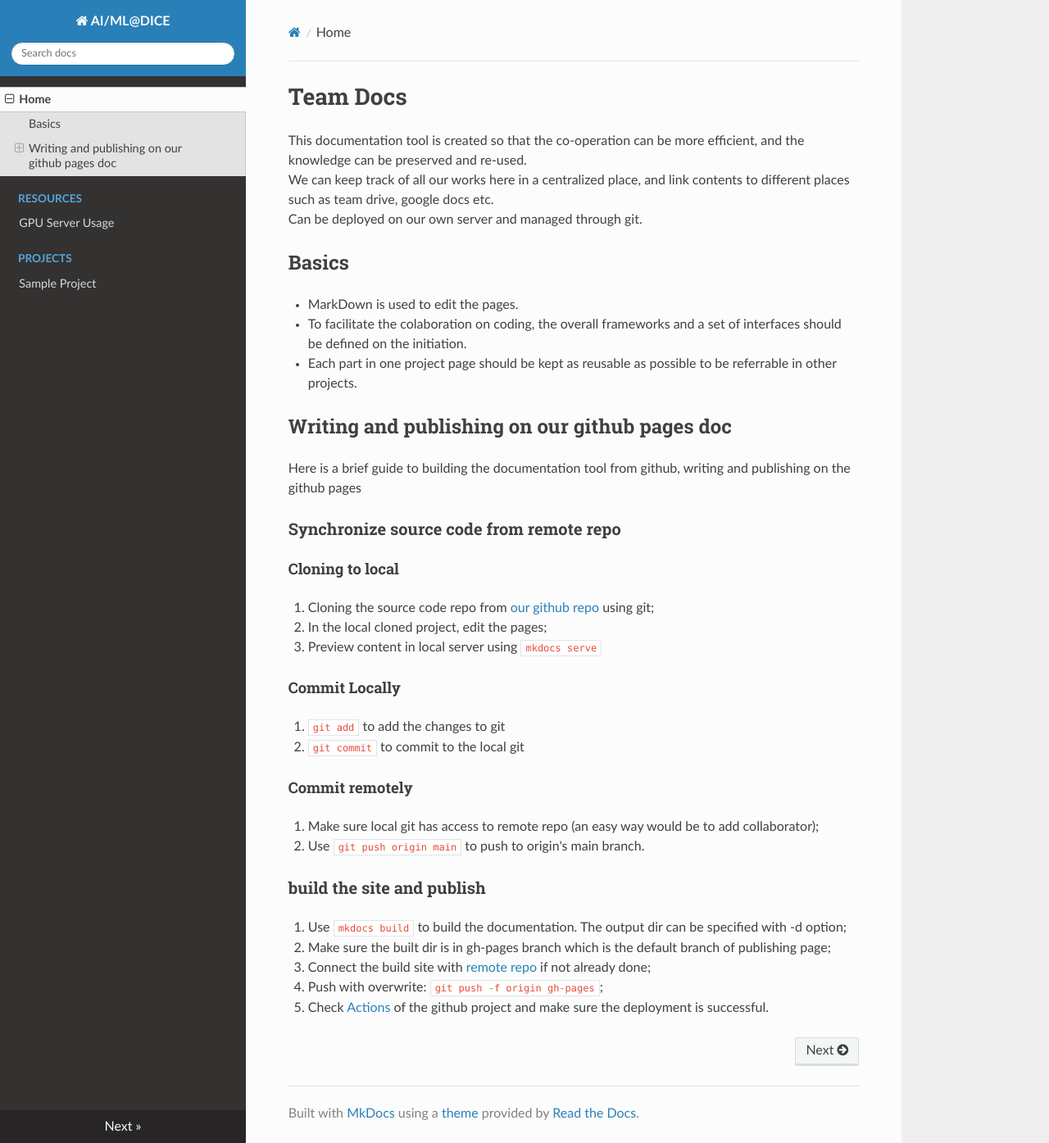
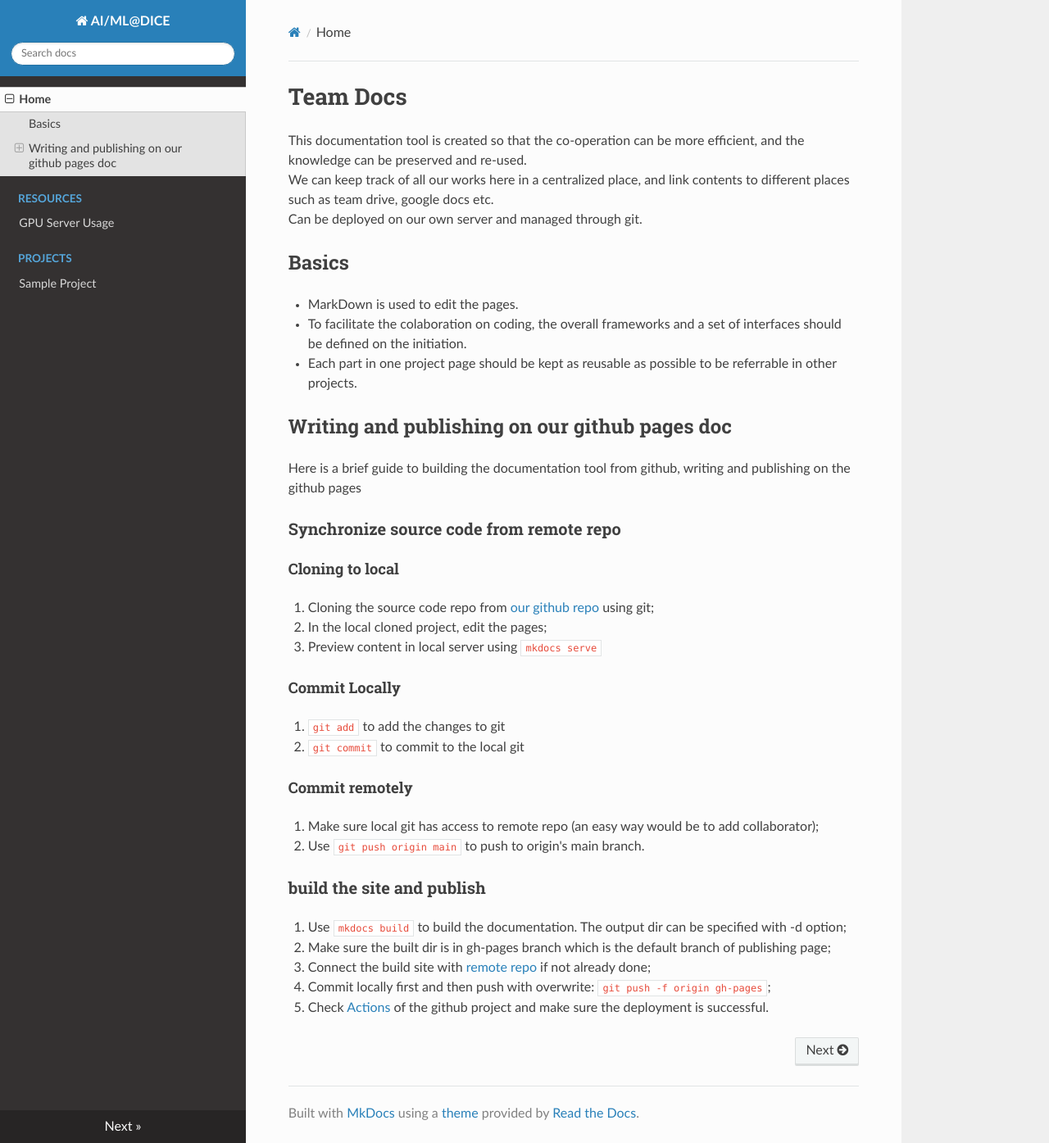
Before and after one commit to diceaiteam/teamdocs, an MkDocs documentation site: the page built from docs/index.md, in a window 1280 px wide and 1395 px high. Shown: the whole window at 82% size. Built offline with MkDocs 1.6.1, drawn with Linux system fonts in a browser that asks for light colours; nearby versions of some CDN libraries.

Commit message:
fix typo

```diff
--- a/docs/index.md
+++ b/docs/index.md
@@ -32,5 +32,5 @@ Here is a brief guide to building the documentation tool from github, writing an
 1. Use `mkdocs build` to build the documentation. The output dir can be specified with -d option;
 2. Make sure the built dir is in gh-pages branch which is the default branch of publishing page;
 3. Connect the build site with [remote repo](https://github.com/diceaiteam/diceaiteam.github.io) if not already done;
-4. Push with overwrite: `git push -f origin gh-pages`;
+4. Commit locally first and then push with overwrite: `git push -f origin gh-pages`;
 5. Check [Actions](https://github.com/diceaiteam/diceaiteam.github.io/actions) of the github project and make sure the deployment is successful.
```
